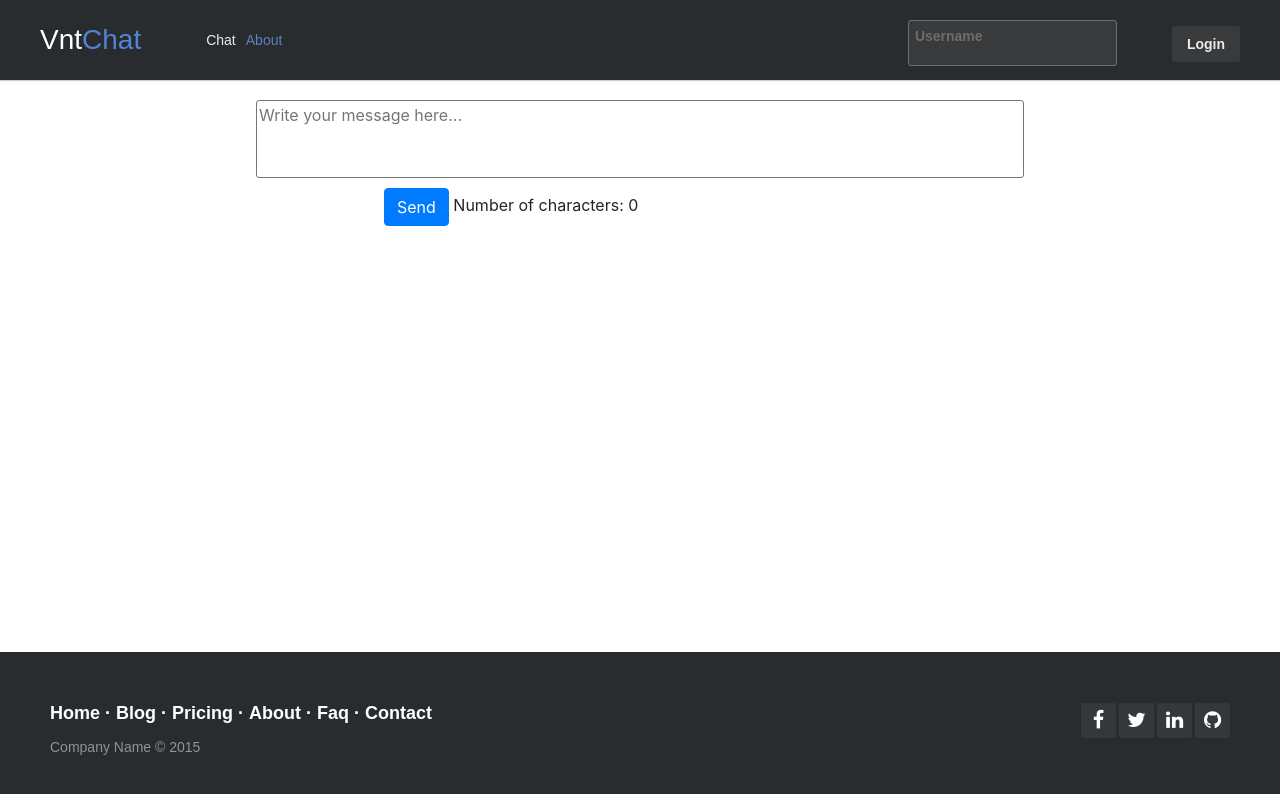
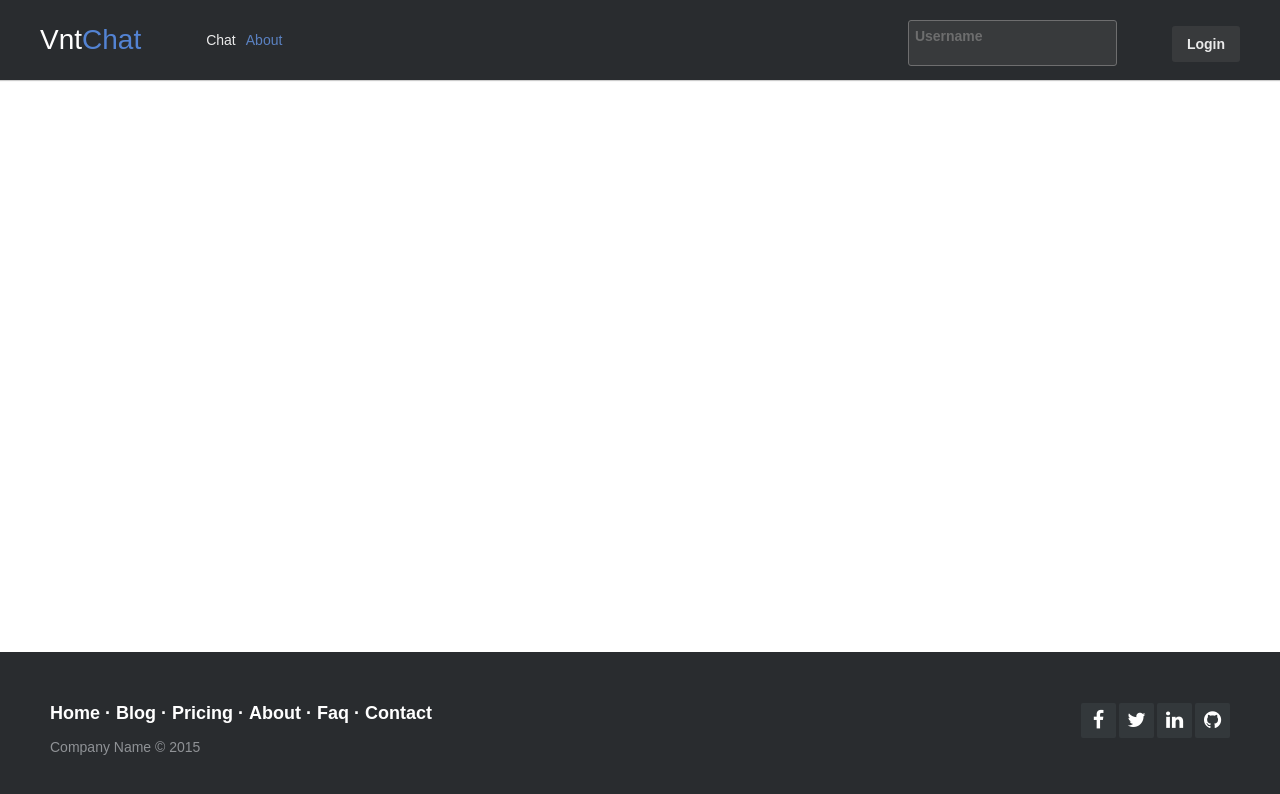
Before and after one commit to caioat/bootcamp, an Angular app in the folder vntchat/: page / in a window 1280 px wide. Shown: the top 794 px of the page. Built offline with nearby package versions, Linux system fonts and the light colour scheme.

Commit message:
Hide textarea end send button if logged off

```diff
--- a/vntchat/src/app/chat/chat.component.css
+++ b/vntchat/src/app/chat/chat.component.css
@@ -1,5 +1,5 @@
 textarea{
-  width: 60%;
+  width: 1123px;
   resize: none;
   display: block;
   margin-left: auto;
--- a/vntchat/src/app/chat/chat.component.html
+++ b/vntchat/src/app/chat/chat.component.html
@@ -3,13 +3,17 @@
     </app-chat-item>
 </ul>
 
+<div *ngIf="messages.length > 0;then showTypeMessageSection"></div>
+
+<ng-template #showTypeMessageSection>
   <textarea placeholder="Write your message here..." rows="3"
             [(ngModel)]="typedMessage"
             (keydown)="onKeyDown($event)"
             (keyup)="onKeyUp($event)">
   </textarea>
 
-<p style="padding: 0 384px; margin-top: 10px">
+  <p style="padding: 0 378px; margin-top: 10px">
     <button class="btn btn-primary" (click)="sendMessage()">Send</button>
     Number of characters: {{ typedMessage.length }}
   </p>
+</ng-template>
```
Lines whose indentation alone changed are shown as unchanged.
